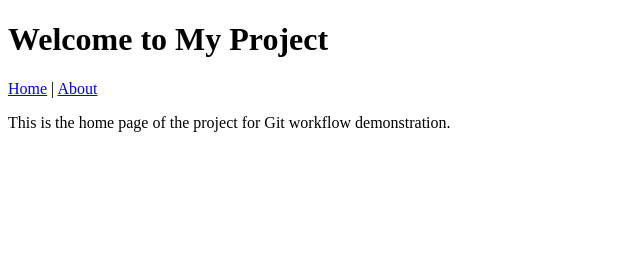
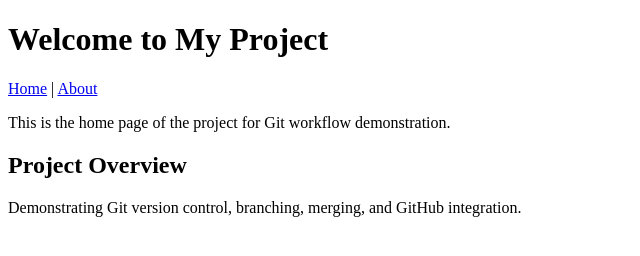
Before and after one commit to ramujakkala1-lang/software-bits-assignment, a plain HTML site: page index.html in a window 1280 px wide. Shown: the whole page, without its empty margins (0-640 px from the left). Drawn offline with Linux system fonts and the light colour scheme.

Commit message:
Update index.html: Add project overview section

```diff
--- a/index.html
+++ b/index.html
@@ -15,6 +15,10 @@
     </header>
     <main>
         <p>This is the home page of the project for Git workflow demonstration.</p>
+        <section>
+            <h2>Project Overview</h2>
+            <p>Demonstrating Git version control, branching, merging, and GitHub integration.</p>
+        </section>
     </main>
 </body>
 </html>
```
